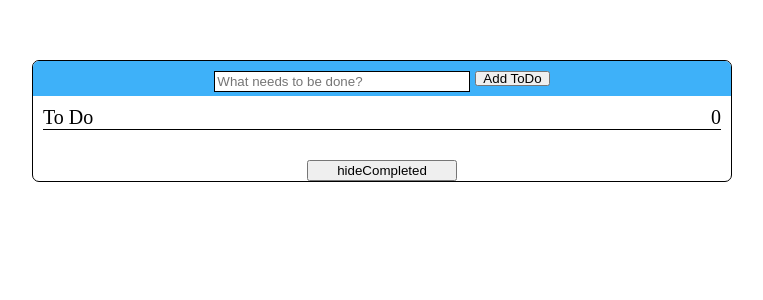
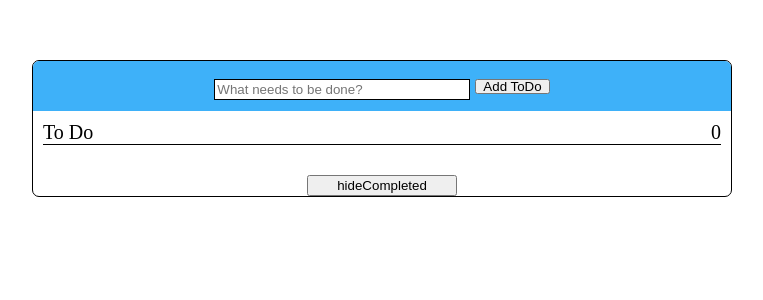
Before and after one commit to opcei/task-toDo-list, a Vue app: page / in a window 1280 px wide. Shown: the top 300 px of the page, without its empty margins (258-1021 px from the left). Built offline with nearby package versions, Linux system fonts and the light colour scheme.

Commit message:
form height: 30px

```diff
--- a/src/App.vue
+++ b/src/App.vue
@@ -74,6 +74,7 @@ $padding: 10px
     align-self: center
 
   form
+    height: 30px
     padding: $padding
     background-color: hsl(203, 94%, 61%)
 
```
